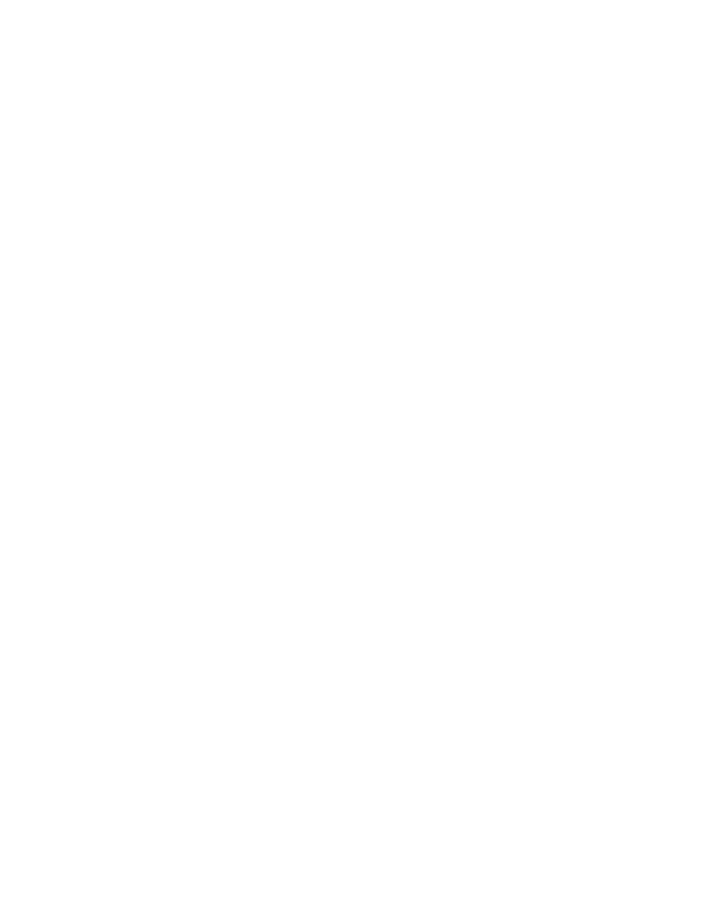
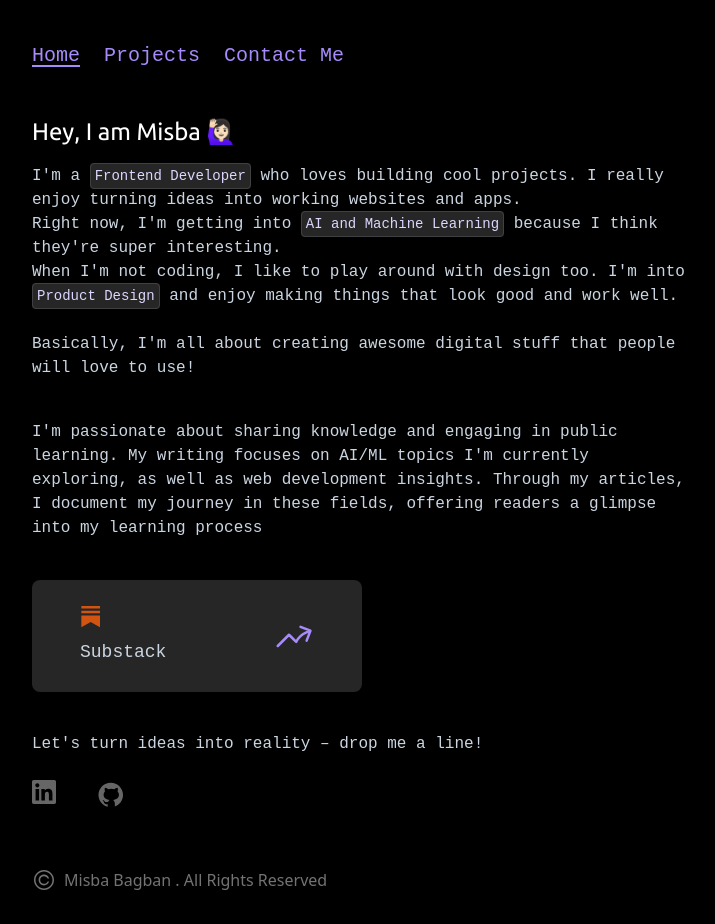
Before and after one commit to mishba-ai/misba-ai, a React (Vite) app: page /#/ in a window 1280 px wide. Shown: the whole page, without its empty margins (278-993 px from the left). Before the commit the page ends 800 px from the top, so only its background shows below. Built offline with nearby package versions, Linux system fonts and the light colour scheme; a web font is replaced by a local one.

Commit message:
Refactor application structure: remove unused App component, add Homec and Press components, and update Layout and Blog components for improved organization and styling.

```diff
--- a/src/App.jsx
+++ /dev/null
@@ -1,20 +0,0 @@
-import React from "react";
-import Projects from "./Components/Projects";
-import Footer from "./Components/Footer";
-import Home from "./Components/Homec";
-import Press from "./Components/Press";
-
-const App = () => {
-  return (
-    <div id="main" className="overflow-x-hidden	">
-      {/* <Header /> */}
-      {/* <Home/> */}
-      {/* <Projects />
-      <Press />
-
-      <Footer {...siteProps} /> */}
-    </div>
-  );
-};
-
-export default App;
--- a/src/Components/Header.jsx
+++ b/src/Components/Header.jsx
@@ -1,5 +1,4 @@
 import React from "react";
-// import portfoliologo from "../images/portfoliologo.png";
 import { Link } from "react-router-dom";
 import { useLocation } from "react-router-dom";
 
@@ -13,8 +12,8 @@ const Header = () => {
   };
 
   return (
-    <div className="flex max-sm:flex-col bg-transparent font-medium text-violet-400 w-[36rem] h-10 mt-9 bg-red- text-xl text-gray font-Kode max-sm:text-lg">
-      <ul className="flex justify-center items-center gap-x-6 max-sm:gap-x-3">
+    <div className="flex bg-transparent font-medium text-violet-400 sm: h-10 mt-9 text-xl text-gray font-Kode max-sm:text-[1.05rem]">
+      <ul className="flex justify-center items-center gap-x-6 ">
         <Link to="/">
           <li className={`${isCurrentPage("/")}`}>Home</li>
         </Link>
@@ -22,47 +21,14 @@ const Header = () => {
           {" "}
           <li className={`${isCurrentPage("/projects")}`}>Projects</li>
         </Link>
-        <Link to="/blog">
+        {/* <Link to="/blog">
           <li className={`${isCurrentPage("/blog")}`}>Blog</li>
-        </Link>
+        </Link> */}
         <Link to="/contact-me">
           <li className={`${isCurrentPage("/contact-me")}`}>Contact Me</li>
         </Link>
       </ul>
     </div>
-    // <div className="justify-around  flex bg-transparent font-semibold  w-full z-10 pt-6 text-lg text-gray font-code">
-    //   <div className="flex flex-col gap-y-3">
-    //     <a
-    //       href="#home"
-    //       className="hover:border-2 hover:border-greenSecondary hover:text-greenSecondary px-1 py-1 hover:translate-x-2 w-44 text-center"
-    //     >
-    //       {"//"}01. &lt;Home/&gt;
-    //     </a>
-    //     <a
-    //       href="#projects"
-    //       className="hover:border-2 hover:border-greenSecondary hover:text-greenSecondary px-1 py-1 hover:translate-x-2 w-44 text-center"
-    //     >
-    //       {"//"}02. &lt;Projects/&gt;
-    //     </a>
-    //   </div>
-    //   <div>
-    //     <img src={portfoliologo} alt="" className="w-20 h-20" />
-    //   </div>
-    //   <div className="flex flex-col gap-y-3">
-    //     <a
-    //       href="#press"
-    //       className="hover:border-2 hover:border-greenSecondary hover:text-greenSecondary px-1 py-1 hover:translate-x-2 w-44 text-center"
-    //     >
-    //       {"//"}03. &lt;Press/&gt;
-    //     </a>
-    //     <a
-    //       href="#footer"
-    //       className="hover:border-2 hover:border-greenSecondary  hover:text-greenSecondary  px-1 py-1 hover:translate-x-2 w-44 text-center"
-    //     >
-    //       {"//"}04. &lt;Contact/&gt;
-    //     </a>
-    //   </div>
-    // </div>
   );
 };
 
--- /dev/null
+++ b/src/Components/Homec.jsx
@@ -0,0 +1,17 @@
+import React from "react";
+import Header from "./Header";
+// import {link} from "react-router-dom";
+
+const Homec = () => {
+  return (
+    <section id="home" className=" scroll-x-hidden flex justify-center min-h-screen bg-[#0e0e0e] ">
+      <Header />
+
+      <div>
+        <h2>Hey,I am misba </h2>
+      </div>
+    </section>
+  );
+};
+
+export default Homec;
--- /dev/null
+++ b/src/Components/Press.jsx
@@ -0,0 +1,41 @@
+import React from "react";
+import rightarrow from "../images/rightarrow.svg";
+const Press = () => {
+  return (
+    <section id="press" className="w-full bg-black pt-44">
+      <div className="text-gray flex justify-center items-center flex-col font-medium">
+        <span className="text-sm relative right-[12rem]">&lt;h3&gt;</span>
+        <h1 className="text-white font-Kode text-7xl mx-4">MY Press</h1>
+        <span className="text-sm relative left-[12rem]">&lt;/h3&gt;</span>
+
+        <ul className="mt-16  font-Kode text-white text-4xl text-center flex flex-col justify-center items-center">
+          <hr className="border-darkgreen w-[800px]" />
+          <li className="hover:bg-greenSecondary hover:text-black cursor-pointer p-4 flex justify-between w-full">
+            {" "}
+            <p>Hashnode</p>
+            <span className="flex justify-center items-center hover:animate-pulse ">
+              <a href="https://hashnode.com/@misba">
+                {" "}
+                <img src={rightarrow} alt="" />
+              </a>
+            </span>
+          </li>
+          <hr className="border-darkgreen w-[800px]" />
+          {/* <li className=" p-4 hover:bg-greenSecondary hover:text-black cursor-pointer flex justify-between w-full">
+            <p>Showwcase</p>
+            <span className="flex justify-center items-center">
+              <img src={rightarrow} className="" alt="" />
+            </span>
+          </li> */}
+          <hr className="border-darkgreen w-[800px]" />
+        </ul>
+        <div
+          className="mt-10 h-40 border border-greenPrimary relative after:rounded-full after:h-2 after:absolute after:top-[9.8rem] after:-right-1   after:w-2 after:bg-white after:shadow-md  after:ring-2 after:ring-green-400/50  after:content-[''] after:shadow-white
+        before:rounded-full before:h-2 before:absolute before:-top-2 before:-right-1   before:w-2 before:ring-green-400/50 before:ring-2 before:bg-white before:shadow-md before:content-[''] before:shadow-white"
+        ></div>
+      </div>
+    </section>
+  );
+};
+
+export default Press;
--- a/src/Layout.jsx
+++ b/src/Layout.jsx
@@ -2,17 +2,18 @@ import Header from "./Components/Header";
 import React from "react";
 import { Outlet } from "react-router-dom";
 import Footer from "./Components/Footer";
+
 export default function Layout() {
   return (
-    <div className="w-full bg-black flex justify-center items-center ">
-      <div className="min-h-screen flex flex-col w-[690px] px-2  flex-wrap text-white">
+    <div className="w-full bg-black min-h-screen flex justify-center ">
+      <div className="text-white max-w-[700px] w-full mx-auto min-h-screen px-5 flex flex-col">
         <div>
           <Header />
         </div>
-        <div className="mt-12 ">
+        <div className="mt-10 flex-1">
           <Outlet />
         </div>
-        <div>
+        <div className="mt-auto">
           <Footer />
         </div>
       </div>
--- a/src/index.css
+++ b/src/index.css
@@ -6,7 +6,12 @@
 @tailwind components;
 @tailwind utilities;
 
-
+body, html, #root {
+  margin: 0;
+  padding: 0;
+  min-height: 100vh;
+  background-color: black;
+}
 /* ab51e3 */
 /* SCROLLBAR customization */
 /* width */
--- a/src/index.js
+++ b/src/index.js
@@ -7,7 +7,8 @@ import Projects from "./pages/Projects.jsx";
 import Blog from "./pages/Blog.jsx";
 import Layout from "./Layout.jsx";
 import Contactme from "./pages/Contactme.jsx";
-const router = createHashRouter([
+const router = createHashRouter(
+  [
     {
       element: <Layout />,
       children: [
@@ -17,9 +18,7 @@ const router = createHashRouter([
         { path: "/contact-me", element: <Contactme /> },
       ],
     },
-],
-  { basename: "/misba-ai" }
-
+  ]
 );
 
 const root = createRoot(document.getElementById("app"));
--- a/src/pages/Blog.jsx
+++ b/src/pages/Blog.jsx
@@ -6,21 +6,13 @@ import microsoft from "../images/socials/microsoft.svg";
 
 export default function Blog() {
   const blogLinks = [
-    {
-      name: "Hashnode",
-      link: "https://mishba.hashnode.dev/",
-      icon: hashnode,
-    },
+
     {
       name: "Substack",
       link: "https://substack.com/@misbacodes",
       icon: substack,
     },
-    {
-      name: "EduBlog",
-      link: "https://techcommunity.microsoft.com/t5/user/viewprofilepage/user-id/2505670#profile",
-      icon: microsoft,
-    },
+
   ];
 
   const CORS_PROXY = "https://cors-anywhere.herokuapp.com/";
@@ -62,7 +54,7 @@ export default function Blog() {
   }, []);
 
   return (
-    <div className="text-neutral-400">
+    <div className="text-neutral-400 h-full">
       {/* {feedUrls.map((_, index) => (
         <div id={`feedContainer${index}`} key={index}></div>
       ))} */}
--- a/src/pages/Contactme.jsx
+++ b/src/pages/Contactme.jsx
@@ -2,8 +2,8 @@ import React from "react";
 
 export default function Contactme() {
   return (
-    <div>
-      <h1 className="font-Kode text-violet-200 text-2xl font-medium "> Work with Me </h1>
+    <div className="gap-">
+      <h1 className="font-Kode text-violet-200 text-2xl font-medium  "> Work with Me </h1>
       <div>
         <img
           src="https://i.pinimg.com/564x/4a/c4/55/4ac4550a21c8b74b253e2d7503200fae.jpg"
@@ -13,7 +13,7 @@ export default function Contactme() {
       </div>
       <div className="font-code text-xl font-medium">
         <p className="mt-4">I am open to full-time opportunities</p>
-        <div className="flex gap-x-2 mt-2">
+        <div className="flex gap-x-2 mt-2 max-sm:flex-col">
           <p>Feel free to reach out to me at:</p>
           <p>
             <a
--- a/src/pages/Home.jsx
+++ b/src/pages/Home.jsx
@@ -1,19 +1,12 @@
 import React from "react";
-import hashnode from "../images/socials/hashnode.svg";
 import substack from "../images/socials/substack.svg";
 import blink from "../images/socials/blink.svg";
-import twitter from "../images/socials/twitter.svg";
+// import twitter from "../images/socials/twitter.svg";
 import linkedin from "../images/socials/linkedin.svg";
 import github from "../images/socials/githublink.svg";
-import medium from "../images/socials/medium.svg";
 
 export default function Home() {
   const blogLinks = [
-    {
-      name: "Hashnode",
-      link: "https://mishba.hashnode.dev/",
-      icon: hashnode,
-    },
     {
       name: "Substack",
       link: "https://substack.com/@misbacodes",
@@ -21,11 +14,11 @@ export default function Home() {
     },
   ];
   const socials = [
-    {
-      svg: twitter,
-      link: "https://twitter.com/misba_codes",
-      alt: "twitter",
-    },
+    // {
+    //   svg: twitter,
+    //   link: "https://twitter.com/misba_codes",
+    //   alt: "twitter",
+    // },
     {
       svg: linkedin,
       link: "https://www.linkedin.com/in/mishba-bagban/",
@@ -36,16 +29,11 @@ export default function Home() {
       link: "https://github.com/mishba-ai",
       alt: "github",
     },
-    // {
-    //   svg: medium,
-    //   link: "https://misba-taj.medium.com/",
-    //   alt: "medium",
-    // },
   ];
   return (
-    <div className="w-full max-sm:flex max-sm:flex-col max-sm:justify-center max-sm:items-center">
+    <div className="max-sm:p- flex-wrap flex">
       <h2 className="font-Ubuntu text-2xl max-sm:text-lg">Hey, I am Misba 🙋🏻‍♀️</h2>
-      <p className="mt-4 font-Kode text-slate-300 max-sm:flex max-sm:flex-col max-sm:flex-wrap max-sm:break-words">
+      <div className="mt-4 space-y-4  font-Kode text-slate-300 ">
         I&apos;m a{" "}
         <span className="h-2 p-1 bg-neutral-800 border border-neutral-700 rounded text-sm text-violet-200 borde w-16">
           Frontend Developer
@@ -64,9 +52,9 @@ export default function Home() {
         <br />
         <br /> Basically, I&apos;m all about creating awesome digital stuff that people will love to
         use!{" "}
-      </p>
+      </div>
 
-      <section className="mt-10 font-Kode text-slate-300">
+      <section className="mt-10 font-Kode text-slate-300 ">
         <p>
           I&apos;m passionate about sharing knowledge and engaging in public learning. My writing
           focuses on AI/ML topics I&apos;m currently exploring, as well as web development insights.
@@ -75,7 +63,7 @@ export default function Home() {
         </p>
 
         <div className="mt-6">
-          <ul className="flex gap-x-5 w-full text-lg max-sm:flex-col">
+          <ul className="flex  gap-x-3 text-lg ">
             {blogLinks.map((blog) => (
               <li
                 className="flex w-1/2 h-28 px-12 justify-between bg-neutral-800 hover:bg-neutral-700 transition-colors duration-300  rounded-lg items-center mt-4"
```
Lines whose indentation alone changed are shown as unchanged.
